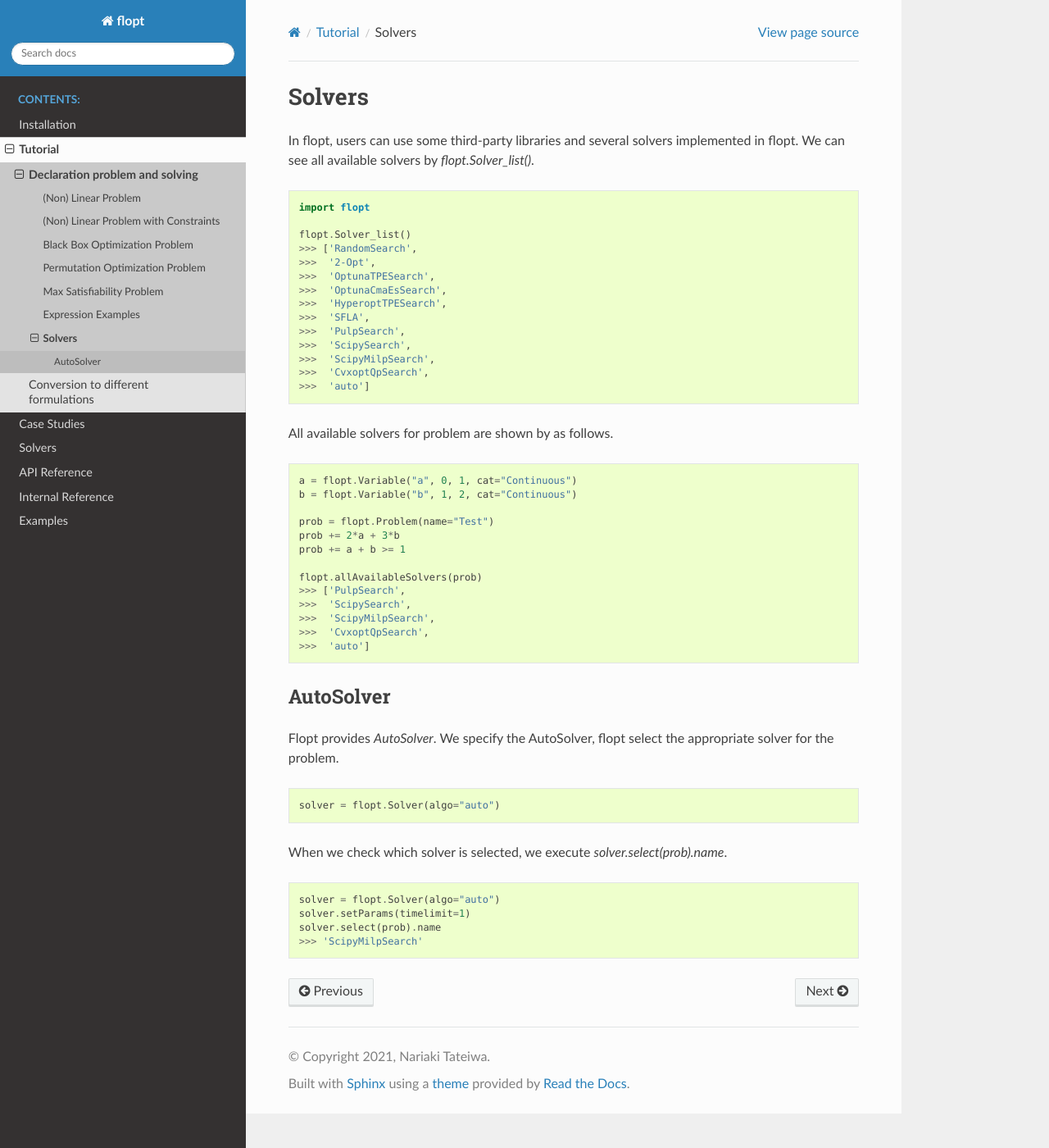
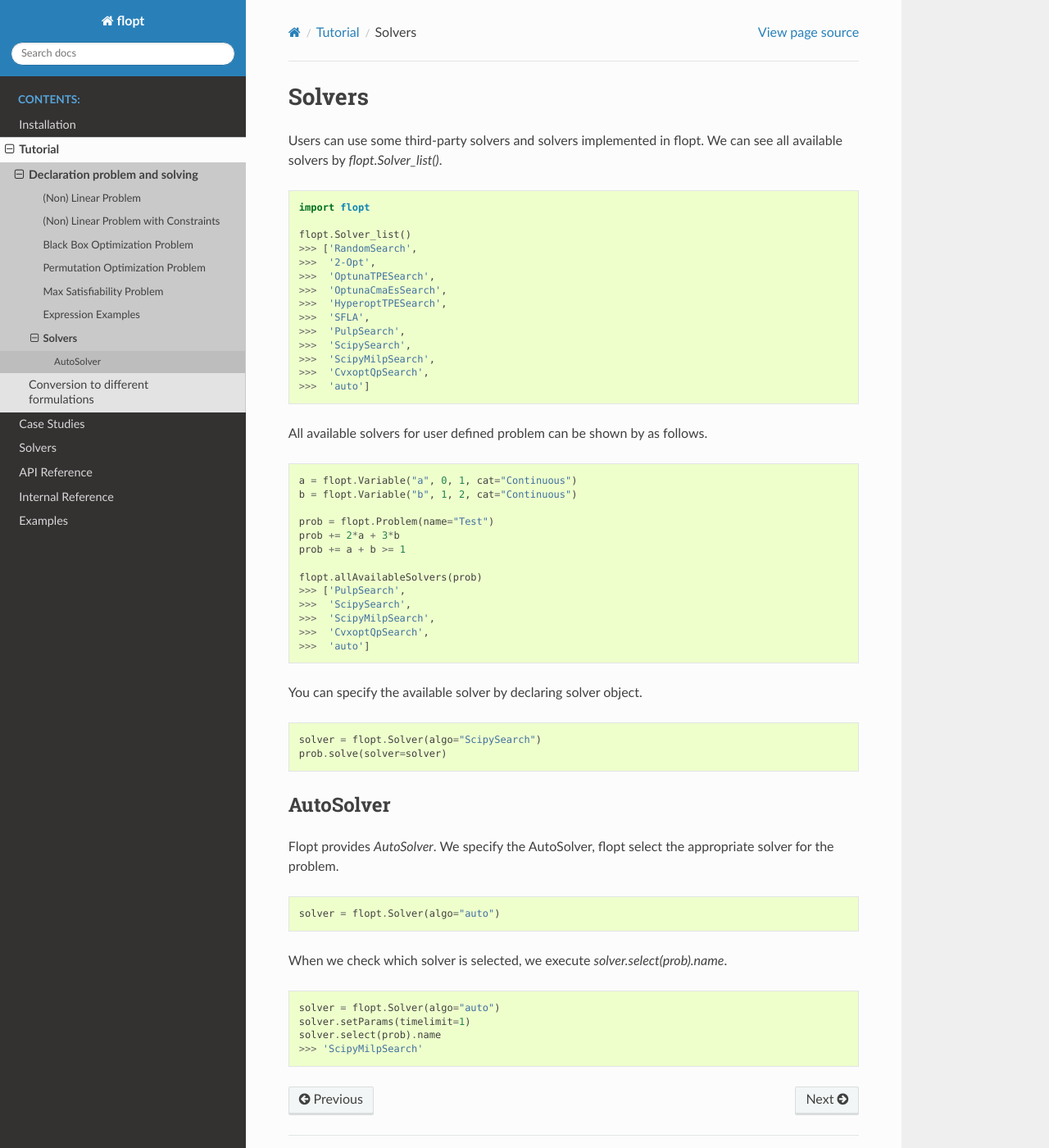
Before and after one commit to nariaki3551/flopt, a Sphinx documentation site: the page built from docs/tutorial/solver.rst, in a window 1280 px wide and 1400 px high. Shown: the whole window at 82% size. Built offline with Sphinx 7.4.7 and the Read the Docs theme 2.0.0, drawn with Linux system fonts in a browser that asks for light colours; pages that are not in the unit, such as notebooks, are missing from menus.

Commit message:
update document

```diff
--- a/docs/tutorial/index.rst
+++ b/docs/tutorial/index.rst
@@ -16,6 +16,7 @@ We recommend reading them in order from the top.
    max_satisfiability
    expression_examples
    solver
+   problem_type
 
 
 Conversion to different formulations
--- a/docs/tutorial/solver.rst
+++ b/docs/tutorial/solver.rst
@@ -1,7 +1,7 @@
 Solvers
 =======
 
-In flopt, users can use some third-party libraries and several solvers implemented in flopt.
+Users can use some third-party solvers and solvers implemented in flopt.
 We can see all available solvers by `flopt.Solver_list()`.
 
 .. code-block:: python
@@ -21,7 +21,7 @@ We can see all available solvers by `flopt.Solver_list()`.
   >>>  'CvxoptQpSearch',
   >>>  'auto']
 
-All available solvers for problem are shown by as follows.
+All available solvers for user defined problem can be shown by as follows.
 
 .. code-block:: python
 
@@ -38,6 +38,15 @@ All available solvers for problem are shown by as follows.
   >>>  'ScipyMilpSearch',
   >>>  'CvxoptQpSearch',
   >>>  'auto']
+
+
+You can specify the available solver by declaring solver object.
+
+.. code-block:: python
+
+  solver = flopt.Solver(algo="ScipySearch")
+  prob.solve(solver=solver)
+
 
 
 AutoSolver
```
